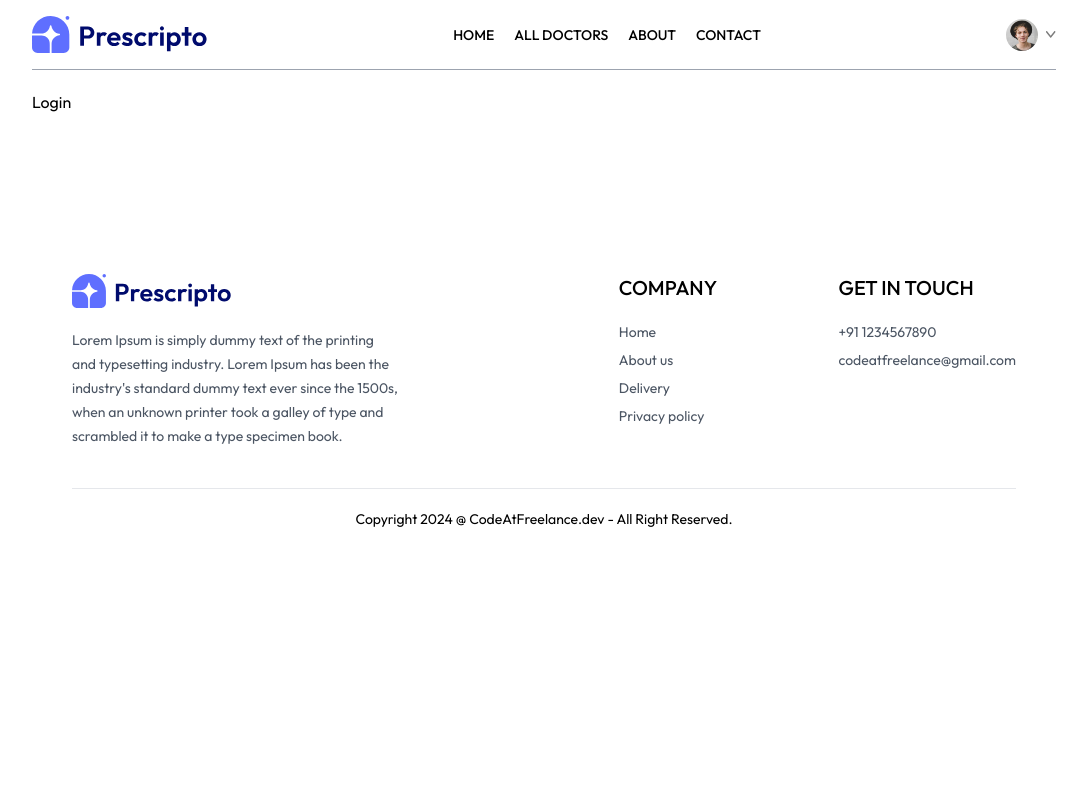
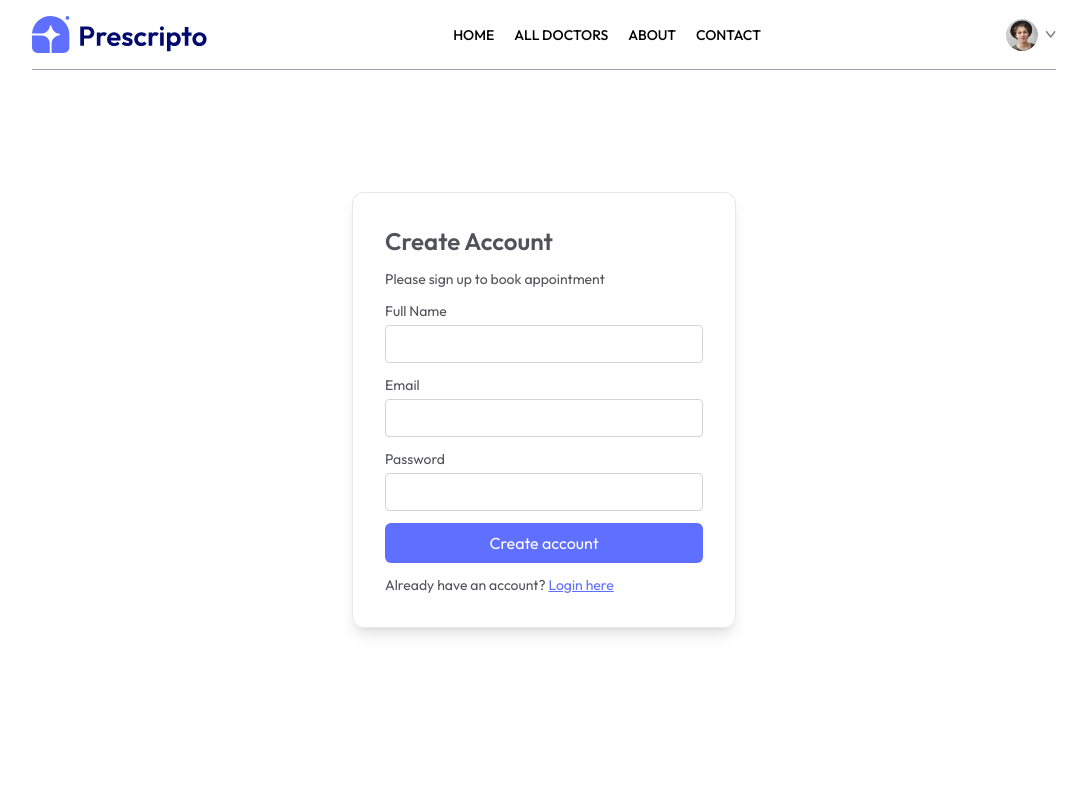
Before and after one commit to mintrgm/Kokoro-Care, a React (Vite) app in the folder frontend/: page /login in a window 1280 px wide. Shown: the top 800 px of the page, without its empty margins (96-1183 px from the left). Built offline with nearby package versions, Linux system fonts and the light colour scheme.

Commit message:
add login and Signup

```diff
--- a/frontend/src/pages/Login.jsx
+++ b/frontend/src/pages/Login.jsx
@@ -1,8 +1,43 @@
-import React from 'react'
+import React, { useState } from 'react'
 
 const Login = () => {
+
+    const [state, setState] = useState("Sign Up")
+    const [email,setEmail] = useState("")
+    const [password,setPassword] = useState("")
+    const [name, setName] = useState("")
+
+    const onSubmitHandler = (e) => {
+        e.preventDefault()
+    }
+
   return (
-    <div>Login</div>
+    <form onSubmit={onSubmitHandler} className='min-h-[80vh] flex items-center'>
+      <div className='flex flex-col gap-3 m-auto items-start p-8 min-w-[340px] sm:min-w-96 border rounded-xl text-zinc-600 text-sm shadow-lg'>
+        <p className='text-2xl font-semibold '>{state === 'Sign Up' ? "Create Account": "Login"}</p>
+        <p>Please {state === 'Sign Up' ? "sign up": "login"} to book appointment</p>
+        {state === 'Sign Up' &&
+          <div className='w-full'>
+            <p>Full Name</p>
+            <input className='border border-zinc-300 rounded w-full p-2 mt-1' type="text" onChange={(e) => setName(e.target.value)} value={name} required />
+          </div>
+        }
+
+        <div className='w-full'>
+          <p>Email</p>
+          <input className='border border-zinc-300 rounded w-full p-2 mt-1' type="email" onChange={(e) => setEmail(e.target.value)} value={email} required />
+        </div>
+        <div className='w-full'>
+          <p>Password</p>
+          <input className='border border-zinc-300 rounded w-full p-2 mt-1' type="password" onChange={(e) => setPassword(e.target.value)} value={password} required/>
+        </div>
+        <button className='bg-primary text-white w-full py-2 rounded-md text-base'>{state === 'Sign Up' ? "Create account": "Login"}</button>
+        {state === 'Sign Up'
+          ? <p>Already have an account? <span onClick={() => setState('Login')} className='text-primary underline cursor-pointer'>Login here</span></p>
+          : <p>Create an new account? <span onClick={() => setState('Sign Up')} className='text-primary underline cursor-pointer'>Click here</span></p>
+        }
+      </div>
+    </form>
   )
 }
 
```
